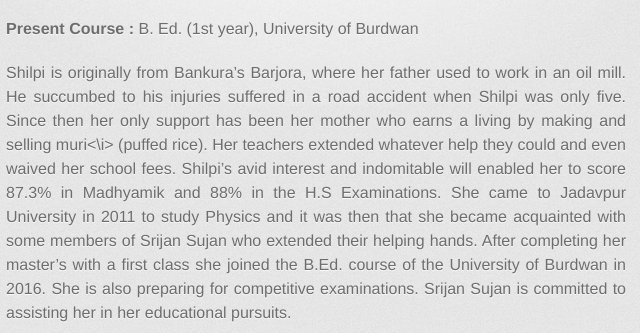
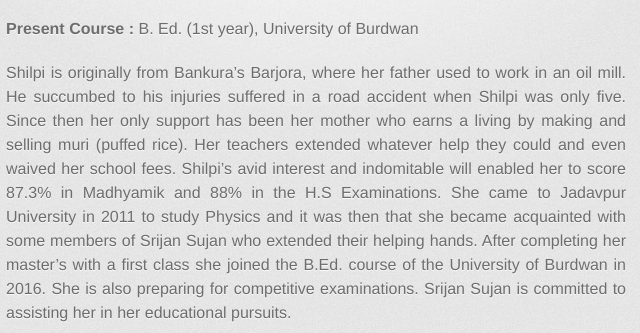
Before and after one commit to srijansujan/shilpimondal, a plain HTML site: page index.html in a window 1280 px wide. Shown: the part 467-800 px from the top of the page, 324-964 px from the left. Drawn offline with Linux system fonts and the light colour scheme; a web font is replaced by a local one.

Commit message:
Update index.html

```diff
--- a/index.html
+++ b/index.html
@@ -43,7 +43,7 @@
 
 <p><strong>Present Course :</strong> B. Ed. (1st year), University of Burdwan</p>
 
-<p align="justify"> Shilpi is originally from Bankura’s Barjora, where her father used to work in an oil mill. He succumbed to his injuries suffered in a road accident when Shilpi was only five. Since then her only support has been her mother who earns a living by making and selling <i>muri<\i> (puffed rice). Her teachers extended whatever help they could and even waived her school fees. Shilpi’s avid interest and indomitable will enabled her to score 87.3% in Madhyamik and 88% in the H.S Examinations. She came to Jadavpur University in 2011 to study Physics and it was then that she became acquainted with some members of Srijan Sujan who extended their helping hands. After completing her master’s with a first class she joined the B.Ed. course of the University of Burdwan in 2016. She is also preparing for competitive examinations. Srijan Sujan is committed to assisting her in her educational pursuits. </p>
+<p align="justify"> Shilpi is originally from Bankura’s Barjora, where her father used to work in an oil mill. He succumbed to his injuries suffered in a road accident when Shilpi was only five. Since then her only support has been her mother who earns a living by making and selling <i>muri</i> (puffed rice). Her teachers extended whatever help they could and even waived her school fees. Shilpi’s avid interest and indomitable will enabled her to score 87.3% in Madhyamik and 88% in the H.S Examinations. She came to Jadavpur University in 2011 to study Physics and it was then that she became acquainted with some members of Srijan Sujan who extended their helping hands. After completing her master’s with a first class she joined the B.Ed. course of the University of Burdwan in 2016. She is also preparing for competitive examinations. Srijan Sujan is committed to assisting her in her educational pursuits. </p>
 
 <p style="font-size:14px"><em>To view the academic documents of Shilpi Mondal please download the zip file or the tar file from the link at the top.</em></p>
         </section>
```
